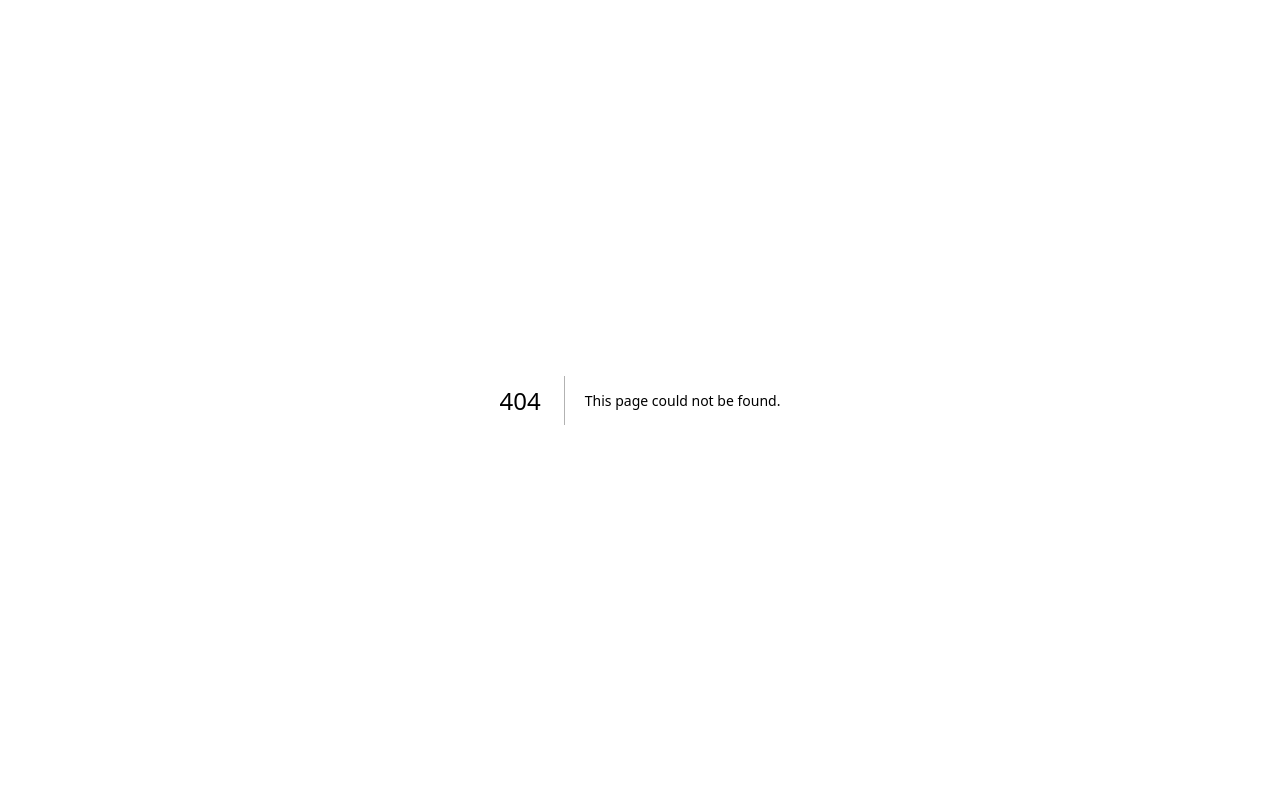
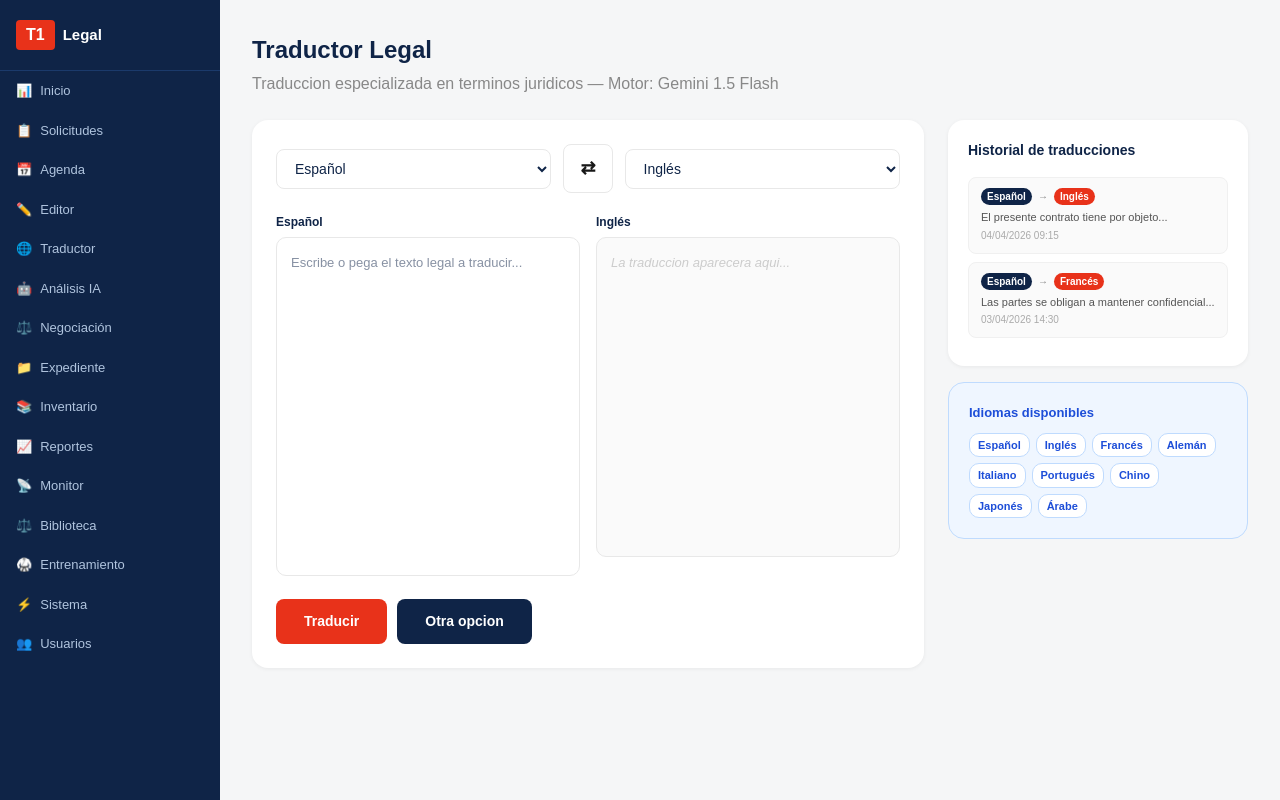
Before and after one commit to jovannipoceros-png/t1-legal, a Next.js app: page /dashboard/traductor in a window 1280 px wide. Before the commit this address had no page. Built offline with nearby package versions, Linux system fonts and the light colour scheme.

Commit message:
feat: modulo traductor legal

```diff
--- /dev/null
+++ b/src/app/dashboard/traductor/page.tsx
@@ -0,0 +1,103 @@
+'use client'
+import { useState } from 'react'
+
+export default function Traductor() {
+  const [texto, setTexto] = useState('')
+  const [traduccion, setTraduccion] = useState('')
+  const [origen, setOrigen] = useState('Español')
+  const [destino, setDestino] = useState('Inglés')
+  const [historial, setHistorial] = useState([
+    { origen:'Español', destino:'Inglés', fragmento:'El presente contrato tiene por objeto...', fecha:'04/04/2026 09:15' },
+    { origen:'Español', destino:'Francés', fragmento:'Las partes se obligan a mantener confidencial...', fecha:'03/04/2026 14:30' },
+  ])
+
+  const idiomas = ['Español','Inglés','Francés','Alemán','Italiano','Portugués','Chino','Japonés','Árabe']
+
+  const traducir = () => {
+    setTraduccion('This services agreement is entered into by and between the parties, hereinafter referred to as "THE CLIENT" and "T1", pursuant to the following terms and conditions. The parties hereby agree to maintain strict confidentiality regarding all information exchanged during the term of this agreement.')
+    setHistorial(h => [{ origen, destino, fragmento: texto.substring(0,50)+'...', fecha: new Date().toLocaleDateString() }, ...h])
+  }
+
+  return (
+    <div style={{ padding:'32px', fontFamily:'sans-serif' }}>
+      <h1 style={{ color:'#0F2447', fontSize:'24px', fontWeight:700, margin:'0 0 4px' }}>Traductor Legal</h1>
+      <p style={{ color:'#888', margin:'0 0 24px' }}>Traduccion especializada en terminos juridicos — Motor: Gemini 1.5 Flash</p>
+
+      <div style={{ display:'grid', gridTemplateColumns:'1fr 300px', gap:'24px' }}>
+        <div>
+          <div style={{ background:'white', borderRadius:'16px', padding:'24px', boxShadow:'0 1px 4px rgba(0,0,0,0.06)' }}>
+            <div style={{ display:'flex', alignItems:'center', gap:'12px', marginBottom:'20px' }}>
+              <select value={origen} onChange={e => setOrigen(e.target.value)}
+                style={{ flex:1, padding:'10px 14px', borderRadius:'8px', border:'1.5px solid #E8E8E8', fontSize:'14px', color:'#0F2447', outline:'none' }}>
+                {idiomas.map((i,idx) => <option key={idx}>{i}</option>)}
+              </select>
+              <button onClick={() => { const t=origen; setOrigen(destino); setDestino(t); setTraduccion(''); }}
+                style={{ padding:'10px 16px', borderRadius:'8px', border:'1.5px solid #E8E8E8', background:'white', cursor:'pointer', fontSize:'18px', fontWeight:700 }}>⇄</button>
+              <select value={destino} onChange={e => setDestino(e.target.value)}
+                style={{ flex:1, padding:'10px 14px', borderRadius:'8px', border:'1.5px solid #E8E8E8', fontSize:'14px', color:'#0F2447', outline:'none' }}>
+                {idiomas.map((i,idx) => <option key={idx}>{i}</option>)}
+              </select>
+            </div>
+
+            <div style={{ display:'grid', gridTemplateColumns:'1fr 1fr', gap:'16px', marginBottom:'16px' }}>
+              <div>
+                <label style={{ display:'block', color:'#0F2447', fontSize:'12px', fontWeight:600, marginBottom:'6px' }}>{origen}</label>
+                <textarea value={texto} onChange={e => setTexto(e.target.value)}
+                  placeholder="Escribe o pega el texto legal a traducir..."
+                  rows={14} style={{ width:'100%', padding:'14px', borderRadius:'10px', border:'1.5px solid #E8E8E8', fontSize:'13px', color:'#0F2447', lineHeight:'1.7', resize:'none', boxSizing:'border-box', outline:'none' }} />
+              </div>
+              <div>
+                <label style={{ display:'block', color:'#0F2447', fontSize:'12px', fontWeight:600, marginBottom:'6px' }}>{destino}</label>
+                <div style={{ width:'100%', padding:'14px', borderRadius:'10px', border:'1.5px solid #E8E8E8', fontSize:'13px', color:'#555', lineHeight:'1.7', minHeight:'320px', background:'#FAFAFA', boxSizing:'border-box' }}>
+                  {traduccion || <span style={{ color:'#ccc', fontStyle:'italic' }}>La traduccion aparecera aqui...</span>}
+                </div>
+              </div>
+            </div>
+
+            <div style={{ display:'flex', gap:'10px' }}>
+              <button onClick={traducir}
+                style={{ background:'#E8321A', color:'white', border:'none', padding:'12px 28px', borderRadius:'8px', fontSize:'14px', fontWeight:700, cursor:'pointer' }}>
+                Traducir
+              </button>
+              <button onClick={traducir}
+                style={{ background:'#0F2447', color:'white', border:'none', padding:'12px 28px', borderRadius:'8px', fontSize:'14px', fontWeight:700, cursor:'pointer' }}>
+                Otra opcion
+              </button>
+              {traduccion && (
+                <button style={{ background:'#0D5C36', color:'white', border:'none', padding:'12px 28px', borderRadius:'8px', fontSize:'14px', fontWeight:700, cursor:'pointer' }}>
+                  Insertar al editor
+                </button>
+              )}
+            </div>
+          </div>
+        </div>
+
+        <div style={{ display:'flex', flexDirection:'column', gap:'16px' }}>
+          <div style={{ background:'white', borderRadius:'16px', padding:'20px', boxShadow:'0 1px 4px rgba(0,0,0,0.06)' }}>
+            <h3 style={{ color:'#0F2447', fontSize:'14px', fontWeight:700, margin:'0 0 16px' }}>Historial de traducciones</h3>
+            {historial.map((h,i) => (
+              <div key={i} style={{ padding:'10px 12px', borderRadius:'8px', border:'1px solid #F0F0F0', marginBottom:'8px', cursor:'pointer', background:'#FAFAFA' }}>
+                <div style={{ display:'flex', gap:'6px', marginBottom:'4px' }}>
+                  <span style={{ background:'#0F2447', color:'white', fontSize:'10px', fontWeight:700, padding:'1px 6px', borderRadius:'10px' }}>{h.origen}</span>
+                  <span style={{ color:'#888', fontSize:'10px' }}>→</span>
+                  <span style={{ background:'#E8321A', color:'white', fontSize:'10px', fontWeight:700, padding:'1px 6px', borderRadius:'10px' }}>{h.destino}</span>
+                </div>
+                <p style={{ color:'#555', fontSize:'11px', margin:'0 0 2px' }}>{h.fragmento}</p>
+                <p style={{ color:'#aaa', fontSize:'10px', margin:0 }}>{h.fecha}</p>
+              </div>
+            ))}
+          </div>
+
+          <div style={{ background:'#EFF6FF', borderRadius:'16px', padding:'20px', border:'1px solid #BFDBFE' }}>
+            <h3 style={{ color:'#1D4ED8', fontSize:'13px', fontWeight:700, margin:'0 0 10px' }}>Idiomas disponibles</h3>
+            <div style={{ display:'flex', flexWrap:'wrap', gap:'6px' }}>
+              {idiomas.map((id,i) => (
+                <span key={i} style={{ background:'white', color:'#1D4ED8', fontSize:'11px', fontWeight:600, padding:'3px 8px', borderRadius:'10px', border:'1px solid #BFDBFE' }}>{id}</span>
+              ))}
+            </div>
+          </div>
+        </div>
+      </div>
+    </div>
+  )
+}
```
